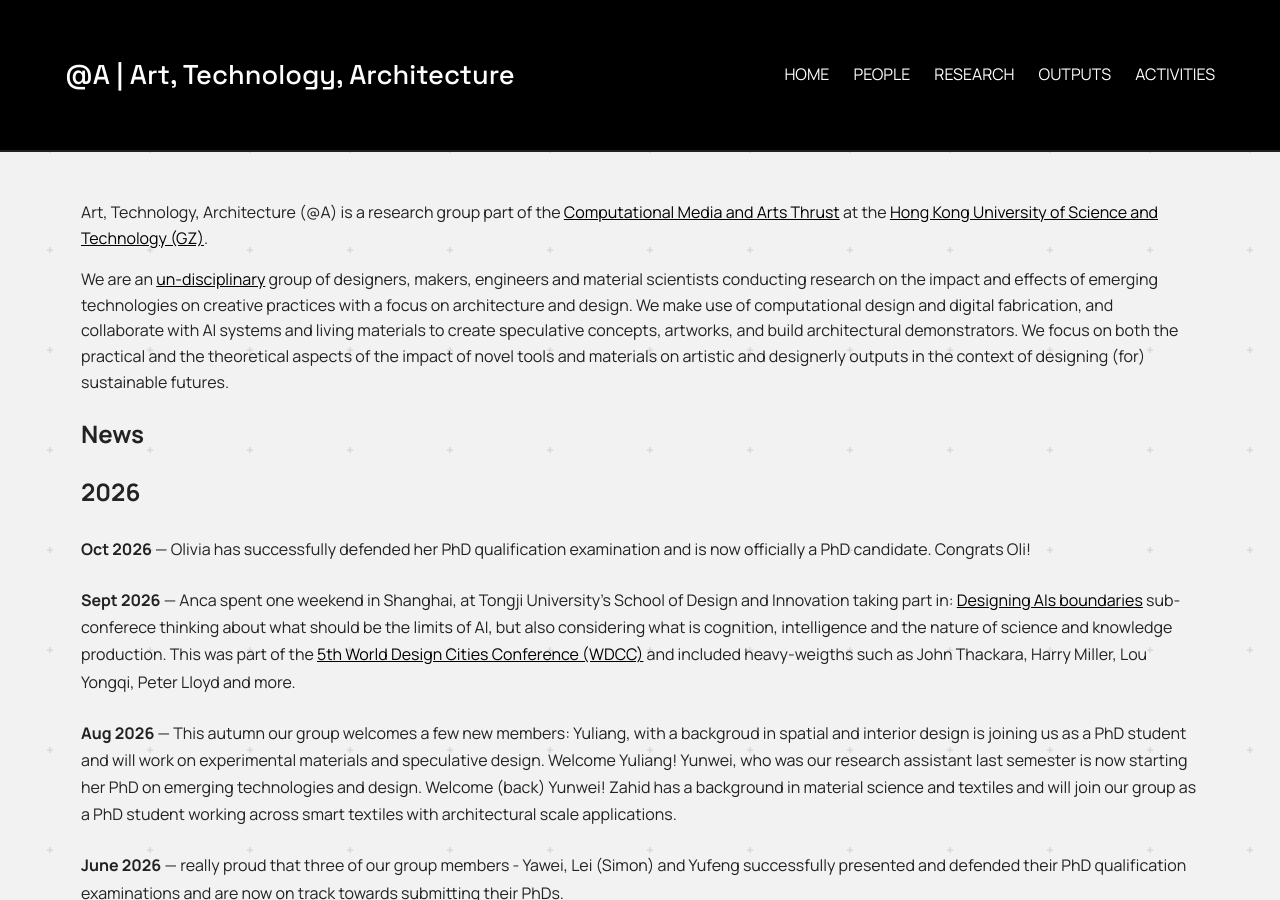
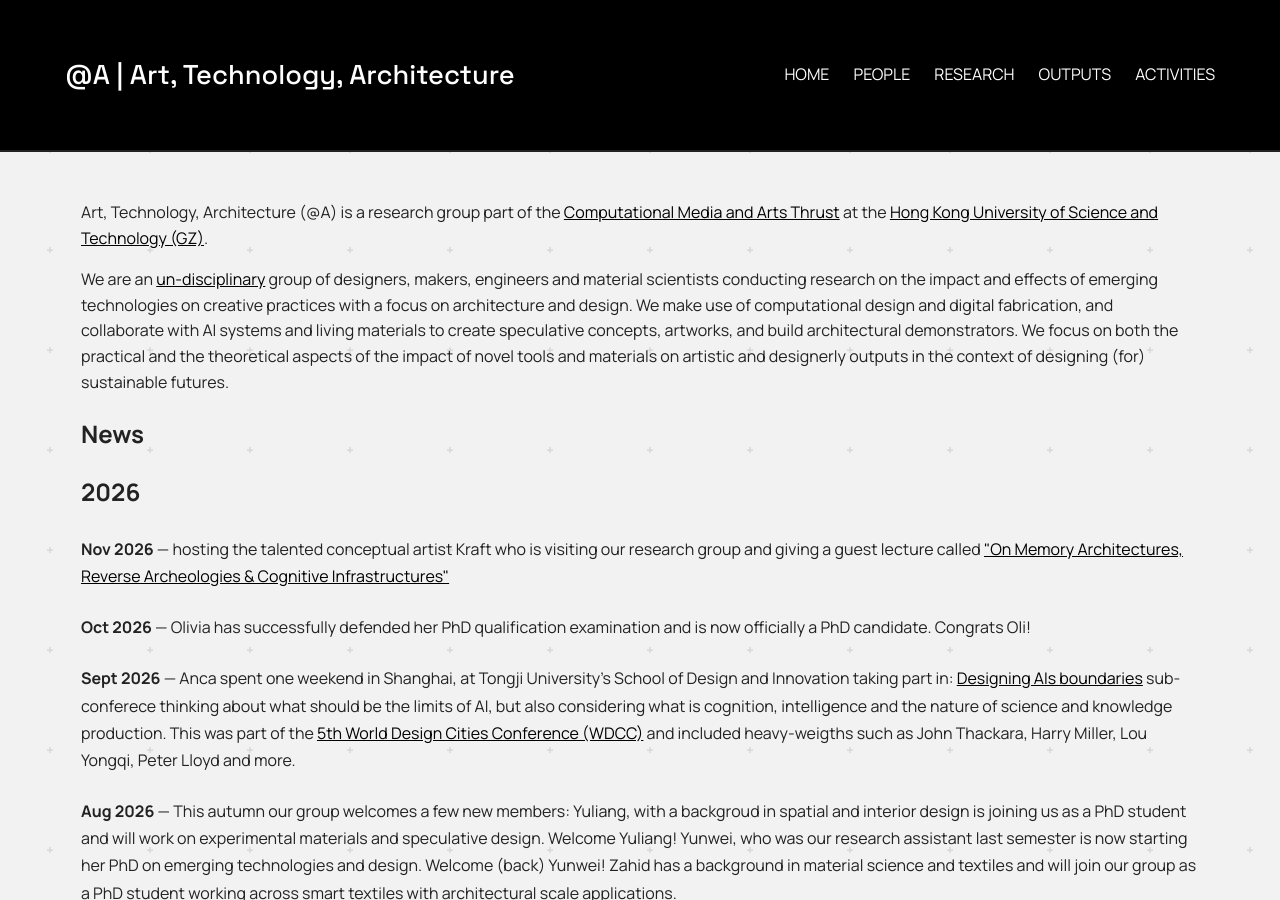
Before and after one commit to anqua/at-a, a Jekyll site: the page built from index.md, in a window 1280 px wide and 900 px high. Built offline with Jekyll 4.4.1, drawn with Linux system fonts in a browser that asks for light colours.

Commit message:
News: guest lecture by E.G. Kraft (CMA seminar, Nov 2026)
Co-Authored-By: Claude Sonnet 5.5 <noreply@anthropic.com>

```diff
--- a/_data/news.yml
+++ b/_data/news.yml
@@ -1,3 +1,10 @@
+- year: 2026
+  date: "Nov 2026"
+  html: >-
+    hosting the talented conceptual artist Kraft who is visiting our research group and giving a
+    guest lecture called <a href="https://mp.weixin.qq.com/s/satmHz4gZHYBxQRyq-wztQ"
+    target="_blank" rel="noopener">"On Memory Architectures, Reverse Archeologies &amp; Cognitive Infrastructures"</a>
+
 - year: 2026
   date: "Oct 2026"
   html: >-
```
